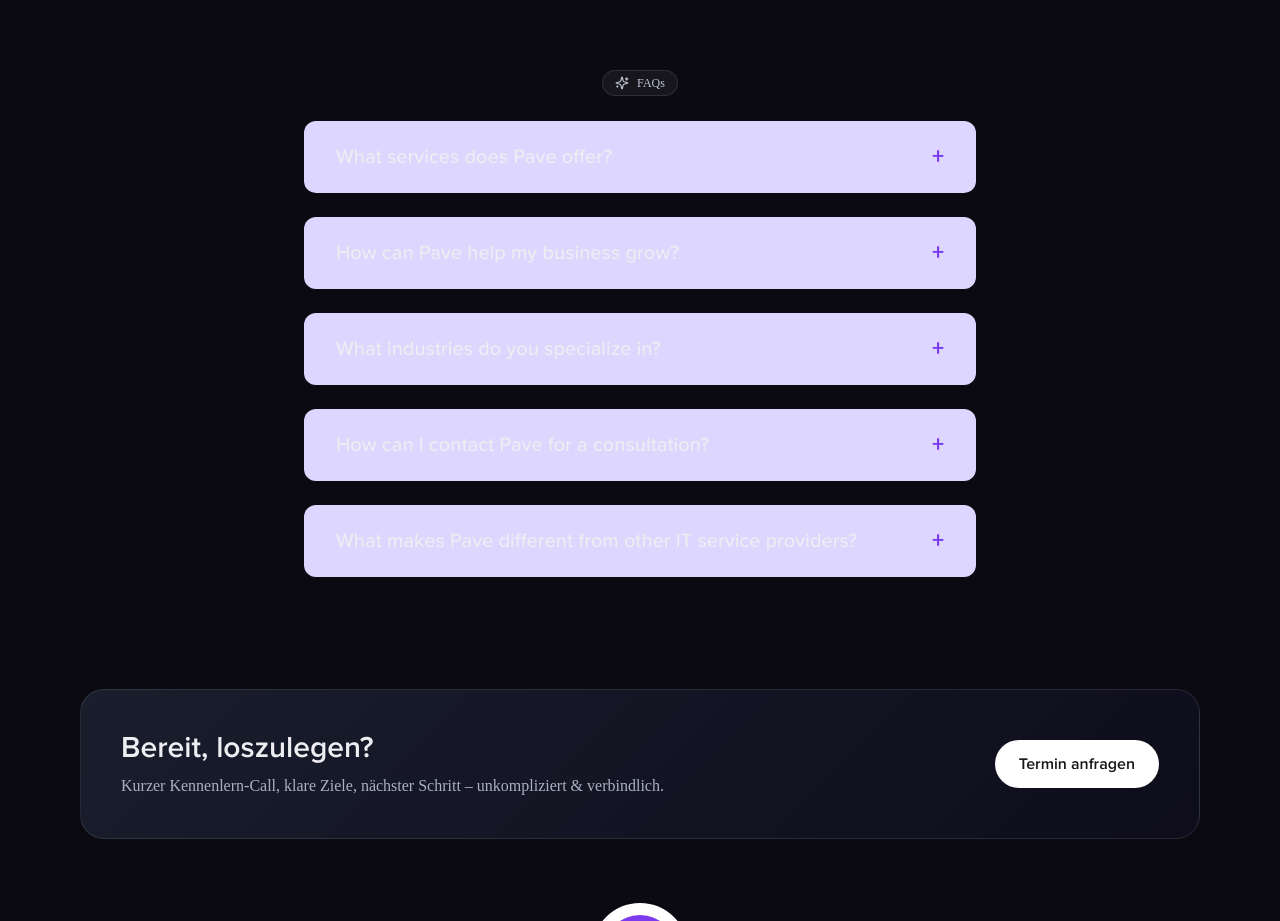
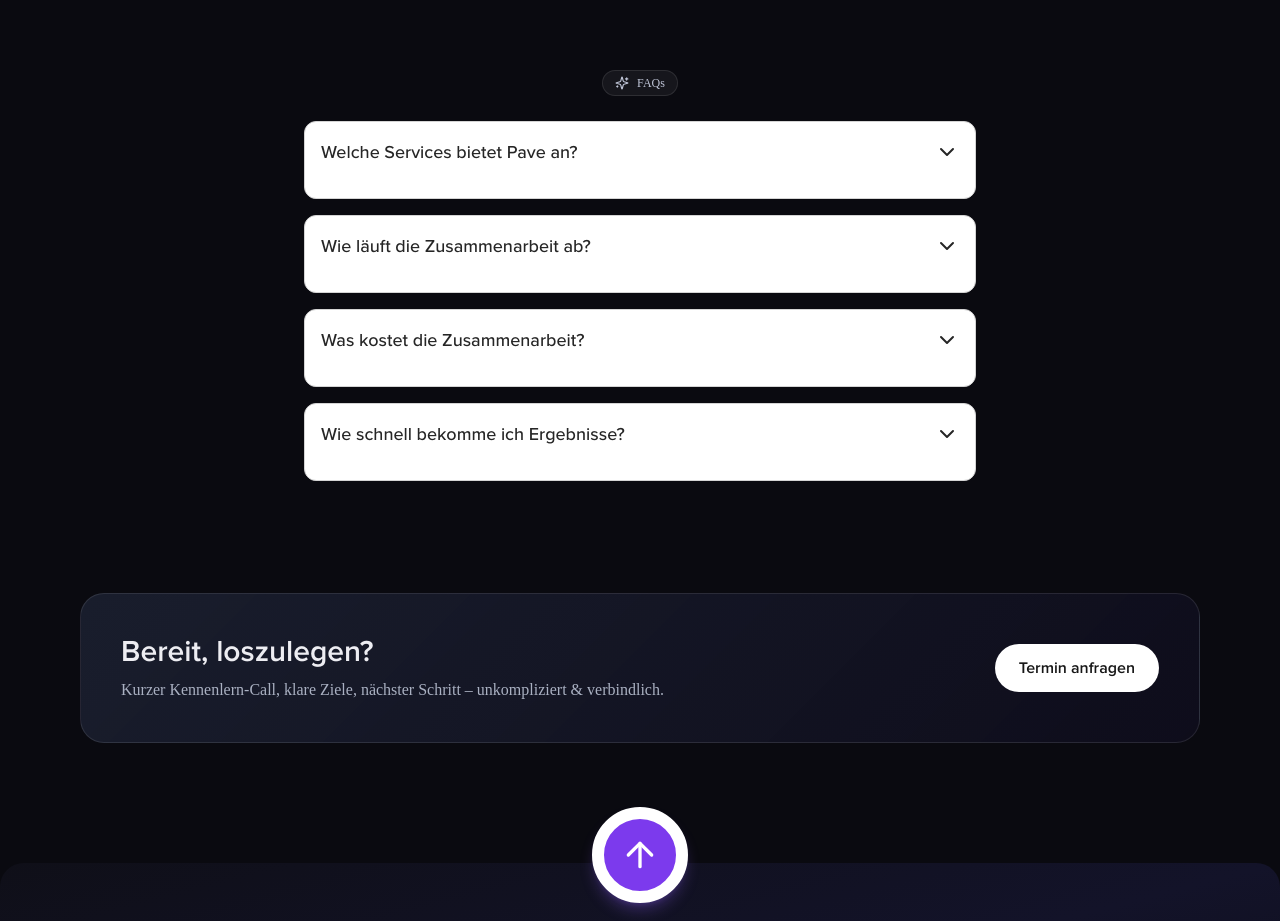
Before and after one commit to cyclebittt/pavewebyyyy, a Next.js app: page /contact in a window 1280 px wide. Shown: the part 1080-2001 px from the top of the page. Built offline with nearby package versions, Linux system fonts and the light colour scheme; a web font is replaced by a local one.

Commit message:
Update Accordian.jsx

```diff
--- a/components/ui/Accordian.jsx
+++ b/components/ui/Accordian.jsx
@@ -1,55 +1,61 @@
 'use client'
 
 import { useState } from "react";
+import { ChevronDown } from "lucide-react";
 
-const Accordion = ({ title, content }) => {
-    const [isOpen, setIsOpen] = useState(false);
+const faqs = [
+  {
+    question: "Welche Services bietet Pave an?",
+    answer: "Wir bieten Branding, Webdesign, Social Media Management, Content Creation und IT-Consulting. Unser Ziel ist es, Unternehmen digital sichtbar und erfolgreich zu machen."
+  },
+  {
+    question: "Wie läuft die Zusammenarbeit ab?",
+    answer: "Nach einer ersten Beratung erstellen wir einen individuellen Projektplan. Du erhältst volle Transparenz über die Schritte, Deadlines und Ergebnisse."
+  },
+  {
+    question: "Was kostet die Zusammenarbeit?",
+    answer: "Unsere Preise richten sich nach dem Umfang. Für Social Media Management gibt es Paketpreise, andere Services kalkulieren wir individuell nach Aufwand."
+  },
+  {
+    question: "Wie schnell bekomme ich Ergebnisse?",
+    answer: "Erste sichtbare Ergebnisse können oft schon nach 2–4 Wochen entstehen. Langfristige Projekte wie Branding oder SEO brauchen etwas mehr Zeit."
+  },
+];
+
+export default function AccordionExample() {
+  const [openIndex, setOpenIndex] = useState(null);
+
+  const toggleFAQ = (index) => {
+    setOpenIndex(openIndex === index ? null : index);
+  };
 
   return (
-        <div className="rounded-xl overflow-hidden">
+    <div className="flex flex-col gap-4">
+      {faqs.map((faq, index) => (
+        <div
+          key={index}
+          className="bg-white border border-neutral-300 rounded-xl overflow-hidden transition-all"
+        >
           <button
-                className={`bg-violet-200 flex justify-between items-center w-full p-5 md:py-5 md:px-8 text-left`}
-                onClick={() => setIsOpen(!isOpen)}
+            onClick={() => toggleFAQ(index)}
+            className="w-full flex justify-between items-center p-4 text-left text-lg font-medium text-neutral-800"
           >
-                <h3 className="text-xl font-medium">{title}</h3>
-                <span className={`transform transition-transform duration-700 text-violet-600 font-bold text-2xl w-4 text-right`}>
-                    {isOpen ? "-" : "+"}
-                </span>
+            {faq.question}
+            <ChevronDown
+              className={`transition-transform duration-300 ${
+                openIndex === index ? "rotate-180" : ""
+              }`}
+            />
           </button>
           <div
-                className={`bg-violet-200 overflow-hidden transition-max-height duration-700 ease-in-out ${isOpen ? "max-h-screen" : "max-h-0"}`}
+            className={`px-4 pb-4 text-neutral-600 transition-all duration-300 ${
+              openIndex === index ? "max-h-40 opacity-100" : "max-h-0 opacity-0"
+            }`}
           >
-                <p className="px-5 md:px-8 pb-5 text-neutral-600">{content}</p>
+            {faq.answer}
           </div>
         </div>
-    );
-};
-
-const AccordionExample = () => {
-    return (
-        <div className="w-full flex flex-col gap-6">
-            <Accordion
-                title="What services does Pave offer?"
-                content="Pave provides a range of services designed to boost your business's efficiency and visibility, including internal collaboration solutions like Slack and SharePoint implementation, as well as branding and identity development. With expertise in UX/UI design, web development, and content creation, Pave ensures your business not only operates smoothly but also stands out in the digital marketplace, helping you engage more effectively with your audience and drive growth."
-            />
-            <Accordion
-                title="How can Pave help my business grow?"
-                content="Over 70% of consumers research a business online before making a purchase decision. For your business, this means that having a strong online presence is no longer optional—it's essential for growth. In today’s fast-paced digital world, leveraging digital tools allows you to reach a wider audience, improve efficiency, and stay competitive. Without embracing these solutions, you risk falling behind competitors who are already capitalizing on technology to attract and retain customers. By adopting digital strategies, you not only open the door to new growth opportunities but also ensure your business remains relevant in an increasingly connected market."
-            />
-            <Accordion
-                title="What industries do you specialize in?"
-                content="In an era where technology drives nearly every aspect of life, Pave helps your business stay ahead by specializing in industries that are shaping the future, including technology, e-commerce, healthcare, education, and hospitality. By focusing on these forward-thinking sectors, Pave enables you to leverage cutting-edge digital solutions, powerful branding, and innovative design strategies that keep you competitive and push your business to the forefront of your industry. Our expertise in these dynamic industries ensures that we provide tailored services that meet the unique challenges and unlock growth opportunities specific to your market."
-            />
-            <Accordion
-                title="How can I contact Pave for a consultation?"
-                content="You can easily contact Pave for a consultation by scheduling a meeting through our website by clicking one of the CTAs, sending us a message directly above the FAQ section, or emailing us at info@paveconsultings.com."
-            />
-            <Accordion
-                title="What makes Pave different from other IT service providers?"
-                content="With a retention rate of 96% and years of experience in our specialized fields, Pave ensures that your business not only operates efficiently but also achieves sustainable growth. Our tailored solutions help you build strong customer relationships and create memorable experiences that keep your audience coming back. By combining cutting-edge technology, branding, and UX/UI design, we make sure your business not only stands out in the market but also gains long-term relevance and customer loyalty."
-            />
+      ))}
     </div>
   );
-};
-
-export default AccordionExample;
+}
```
Lines whose indentation alone changed are shown as unchanged.
